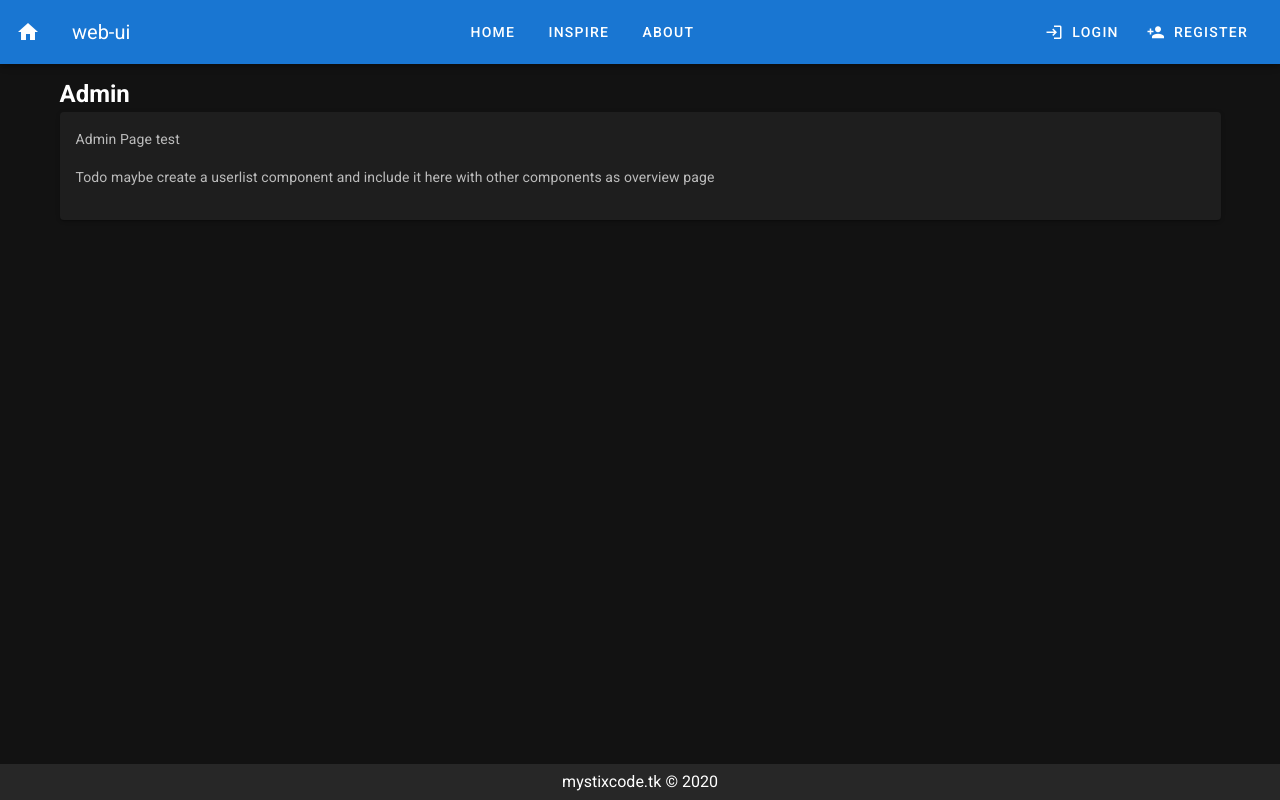
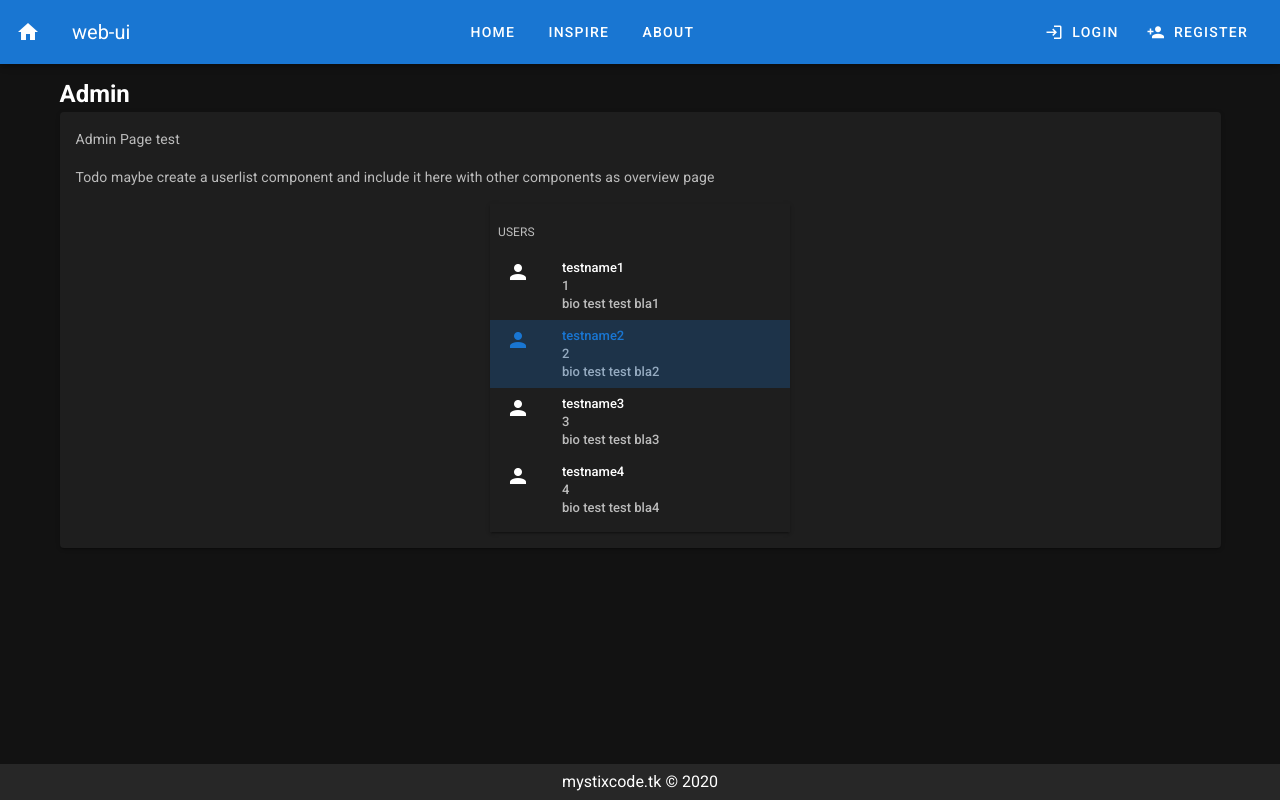
Before and after one commit to MystixCode/web-ui, a Nuxt app: page /admin in a window 1280 px wide. Built offline with nearby package versions, Linux system fonts and the light colour scheme; no server answers.

Commit message:
random stuff

```diff
--- a/components/Logo.vue
+++ /dev/null
@@ -1,79 +0,0 @@
-<template>
-  <div class="VueToNuxtLogo">
-    <div class="Triangle Triangle--two" />
-    <div class="Triangle Triangle--one" />
-    <div class="Triangle Triangle--three" />
-    <div class="Triangle Triangle--four" />
-  </div>
-</template>
-
-<style>
-.VueToNuxtLogo {
-  display: inline-block;
-  animation: turn 2s linear forwards 1s;
-  transform: rotateX(180deg);
-  position: relative;
-  overflow: hidden;
-  height: 180px;
-  width: 245px;
-}
-
-.Triangle {
-  position: absolute;
-  top: 0;
-  left: 0;
-  width: 0;
-  height: 0;
-}
-
-.Triangle--one {
-  border-left: 105px solid transparent;
-  border-right: 105px solid transparent;
-  border-bottom: 180px solid #41b883;
-}
-
-.Triangle--two {
-  top: 30px;
-  left: 35px;
-  animation: goright 0.5s linear forwards 3.5s;
-  border-left: 87.5px solid transparent;
-  border-right: 87.5px solid transparent;
-  border-bottom: 150px solid #3b8070;
-}
-
-.Triangle--three {
-  top: 60px;
-  left: 35px;
-  animation: goright 0.5s linear forwards 3.5s;
-  border-left: 70px solid transparent;
-  border-right: 70px solid transparent;
-  border-bottom: 120px solid #35495e;
-}
-
-.Triangle--four {
-  top: 120px;
-  left: 70px;
-  animation: godown 0.5s linear forwards 3s;
-  border-left: 35px solid transparent;
-  border-right: 35px solid transparent;
-  border-bottom: 60px solid #fff;
-}
-
-@keyframes turn {
-  100% {
-    transform: rotateX(0deg);
-  }
-}
-
-@keyframes godown {
-  100% {
-    top: 180px;
-  }
-}
-
-@keyframes goright {
-  100% {
-    left: 70px;
-  }
-}
-</style>
--- a/components/NavBar.vue
+++ b/components/NavBar.vue
@@ -7,12 +7,10 @@
     <v-spacer></v-spacer>
     <!-- home link -->
     <v-btn text to="/">Home</v-btn>
-    <!-- loggedintest link -->
-    <v-btn text to="/loggedintest" v-if="$auth.loggedIn">LoggedInTest</v-btn>
+    <!-- inspire link -->
+    <v-btn text to="/inspire">Inspire</v-btn>
     <!-- admin link -->
     <v-btn text to="/admin" v-if="$auth.user && $auth.user.admin">Admin</v-btn>
-    <!-- inspire link -->
-    <v-btn text to="/inspire">Inspire</v-btn>
     <!-- about link -->
     <v-btn text to="/about">About</v-btn>
     <v-spacer></v-spacer>
--- /dev/null
+++ b/components/UserList.vue
@@ -0,0 +1,51 @@
+<template>
+  <v-card
+    class="mx-auto"
+    max-width="300"
+    tile
+  >
+    <v-list dense>
+      <v-subheader>USERS</v-subheader>
+      <v-list-item-group
+        v-model="selectedItem"
+        color="primary"
+      >
+        <v-list-item
+          v-for="(item, i) in users"
+          :key="i"
+        >
+          <v-list-item-icon>
+            <v-icon v-text="item.icon"></v-icon>
+          </v-list-item-icon>
+          <v-list-item-content>
+            <v-list-item-title v-text="item.name"></v-list-item-title>
+            <v-list-item-subtitle v-text="item.id"></v-list-item-subtitle>
+            <v-list-item-subtitle v-text="item.bio"></v-list-item-subtitle>
+          </v-list-item-content>
+        </v-list-item>
+      </v-list-item-group>
+    </v-list>
+  </v-card>
+</template>
+
+
+
+<script>
+export default {
+  name: "UserList",
+  data: () => ({
+    selectedItem: 1,
+    users: [
+      { id: '1', name: 'testname1', bio: 'bio test test bla1', icon: 'mdi-account' },
+      { id: '2', name: 'testname2', bio: 'bio test test bla2', icon: 'mdi-account' },
+      { id: '3', name: 'testname3', bio: 'bio test test bla3', icon: 'mdi-account' },
+      { id: '4', name: 'testname4', bio: 'bio test test bla4', icon: 'mdi-account' },
+
+    ],
+  }),
+}
+</script>
+
+<style scoped>
+
+</style>
--- a/components/VuetifyLogo.vue
+++ /dev/null
@@ -1,22 +0,0 @@
-<template>
-  <img
-    class="VuetifyLogo"
-    alt="Vuetify Logo"
-    src="/vuetify-logo.svg"
-  >
-</template>
-
-<style>
-.VuetifyLogo {
-  height: 180px;
-  width: 180px;
-  transform: rotateY(560deg);
-  animation: turn 3.5s ease-out forwards 1s;
-}
-
-@keyframes turn {
-  100% {
-    transform: rotateY(0deg);
-  }
-}
-</style>
--- a/middleware/auth-admin.js
+++ b/middleware/auth-admin.js
@@ -1,5 +1,5 @@
 export default async function({$auth, redirect}) { //,store
-  let user =$auth.state.user;
+  let user =$auth.$state.user;
   if(user && user.admin) {
     //let the user in
     console.log('Test -> You are admin ok')
--- a/pages/admin.vue
+++ b/pages/admin.vue
@@ -9,14 +9,20 @@
         <p>
           Todo maybe create a userlist component and include it here with other components as overview page
         </p>
+        <UserList/>
       </v-card-text>
     </v-card>
   </v-container>
 </template>
 
 <script>
+import UserList from "@/components/UserList"
+
 export default {
-  middleware: ['auth-admin']
+  middleware: ['auth-admin'],
+  components: {
+    UserList
+  }
 }
 </script>
 
--- a/pages/loggedintest.vue
+++ /dev/null
@@ -1,21 +0,0 @@
-<template>
-  <v-container>
-    <h2>LoggedInTest</h2>
-    <v-card>
-      <v-card-text class="pt-4">
-        <p>
-          you are logged in
-        </p>
-      </v-card-text>
-    </v-card>
-  </v-container>
-</template>
-
-<script>
-export default {
-  middleware: ['auth']
-}
-</script>
-
-<style lang="scss" scoped>
-</style>
```
Also changed, not shown: components/README.md (deleted).
